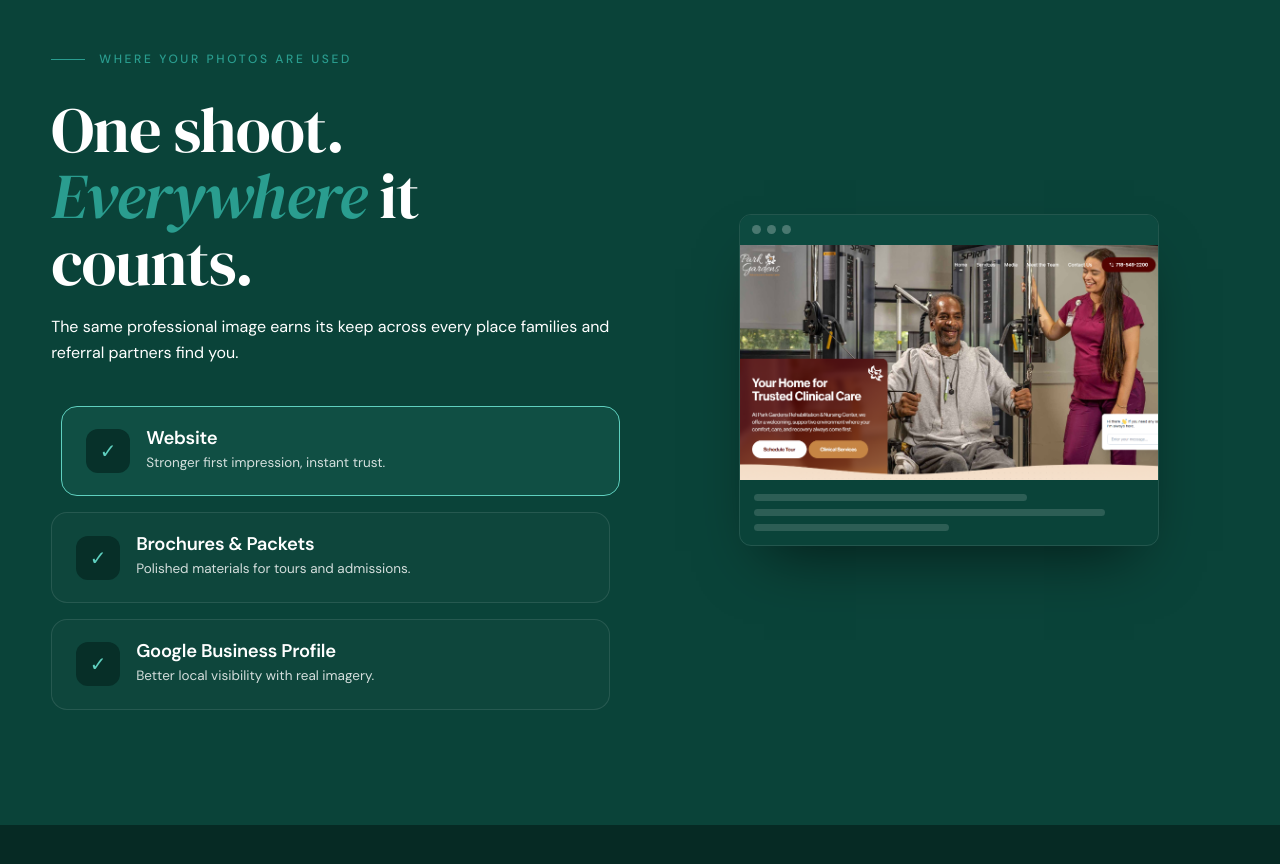
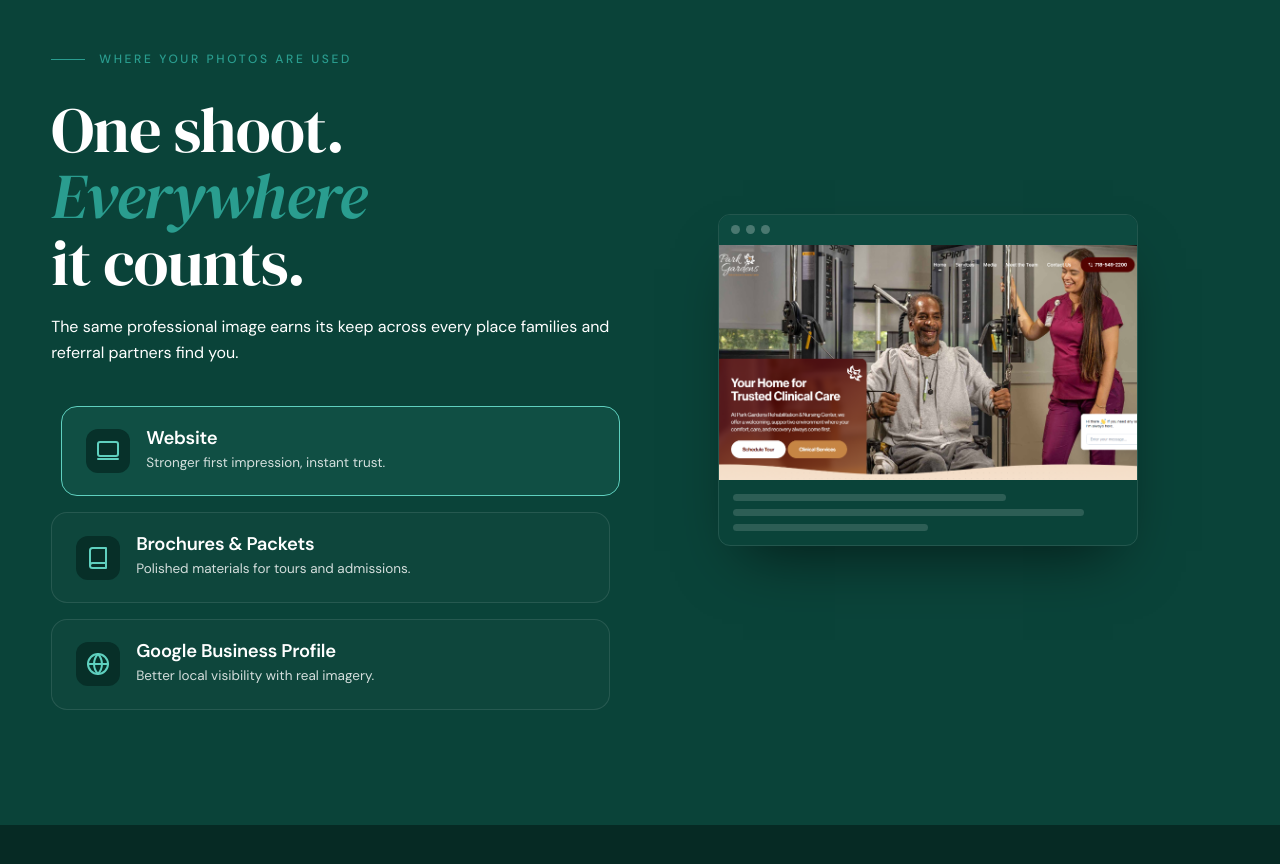
Before and after one commit to SunfieldMarketing/wavecare-website, a Next.js app: page /photoservices in a window 1280 px wide. Shown: the part 2860-3724 px from the top of the page. Built offline with nearby package versions, Linux system fonts and the light colour scheme.

Commit message:
style: fix global heading typography wrap and enhance photo services mockups UI

```diff
--- a/src/app/globals.css
+++ b/src/app/globals.css
@@ -69,7 +69,7 @@
     text-transform:uppercase; color:var(--teal-accent); margin-bottom:28px;}
   .label::before{content:""; width:34px; height:1px; background:var(--teal-accent);}
   .label.dark{color:var(--teal-primary);} .label.dark::before{background:var(--teal-primary);}
-  h1,h2,h3{font-family:var(--font-display); font-weight:400; line-height:1.04; letter-spacing:-0.015em; margin:0;}
+  h1,h2,h3{font-family:var(--font-display); font-weight:400; line-height:1.04; letter-spacing:-0.015em; margin:0; text-wrap:balance;}
   h2{font-size:clamp(34px,5vw,68px);} h3{font-size:clamp(22px,2.2vw,30px);}
   .accent{color:var(--teal-accent); font-style:italic;}
   .lite{font-style:italic; font-weight:300;}
--- a/src/app/photoservices/page.tsx
+++ b/src/app/photoservices/page.tsx
@@ -191,7 +191,7 @@ export default function PhotoServices() {
         <div className="container">
           <div className="sec-head" data-reveal style={{ textAlign: 'center', maxWidth: '700px', margin: '0 auto 60px' }}>
             <span className="label">WHY PROFESSIONAL PHOTOGRAPHY MATTERS</span>
-            <h2>Families form their first <br/><span className="accent">impression online.</span></h2>
+            <h2>Families form their first <span className="accent">impression online.</span></h2>
             <p className="sub" style={{ marginTop: '18px' }}>Outdated, inconsistent, or stock photography can make even the best facility feel untrustworthy. Drag to see the difference real photography makes.</p>
           </div>
 
@@ -211,8 +211,7 @@ export default function PhotoServices() {
           <div className="sec-head" data-reveal style={{ textAlign: 'center', margin: '0 auto 60px' }}>
             <span className="label">WHAT WE PHOTOGRAPH</span>
             <h2 style={{ fontSize: 'clamp(40px, 5vw, 64px)', lineHeight: '1.1', marginTop: '16px' }}>
-              Everything that tells your <br />
-              <span className="accent" style={{ fontStyle: 'italic' }}>story.</span>
+              Everything that tells your <span className="accent" style={{ fontStyle: 'italic' }}>story.</span>
             </h2>
           </div>
 
@@ -247,27 +246,27 @@ export default function PhotoServices() {
 
             <div className="ctx-tabs" style={{ display: 'flex', flexDirection: 'column', gap: '16px' }}>
               <div className={`ctx-tab ${ctxTab === 0 ? 'on' : ''}`} onMouseEnter={() => setCtxTab(0)} onClick={() => setCtxTab(0)} style={{ width: '100%', justifyContent: 'flex-start' }}>
-                <div className="ic">✓</div>
+                <div className="ic"><svg width="24" height="24" viewBox="0 0 24 24" fill="none" stroke="currentColor" strokeWidth="2" strokeLinecap="round" strokeLinejoin="round"><rect x="2" y="3" width="20" height="14" rx="2" ry="2"></rect><line x1="2" y1="20" x2="22" y2="20"></line></svg></div>
                 <div style={{ textAlign: 'left' }}>
                   <h3>Website</h3><p>Stronger first impression, instant trust.</p>
                 </div>
               </div>
               <div className={`ctx-tab ${ctxTab === 1 ? 'on' : ''}`} onMouseEnter={() => setCtxTab(1)} onClick={() => setCtxTab(1)} style={{ width: '100%', justifyContent: 'flex-start' }}>
-                <div className="ic">✓</div>
+                <div className="ic"><svg width="24" height="24" viewBox="0 0 24 24" fill="none" stroke="currentColor" strokeWidth="2" strokeLinecap="round" strokeLinejoin="round"><path d="M4 19.5A2.5 2.5 0 0 1 6.5 17H20"></path><path d="M6.5 2H20v20H6.5A2.5 2.5 0 0 1 4 19.5v-15A2.5 2.5 0 0 1 6.5 2z"></path></svg></div>
                 <div style={{ textAlign: 'left' }}>
                   <h3>Brochures &amp; Packets</h3><p>Polished materials for tours and admissions.</p>
                 </div>
               </div>
               <div className={`ctx-tab ${ctxTab === 2 ? 'on' : ''}`} onMouseEnter={() => setCtxTab(2)} onClick={() => setCtxTab(2)} style={{ width: '100%', justifyContent: 'flex-start' }}>
-                <div className="ic">✓</div>
+                <div className="ic"><svg width="24" height="24" viewBox="0 0 24 24" fill="none" stroke="currentColor" strokeWidth="2" strokeLinecap="round" strokeLinejoin="round"><circle cx="12" cy="12" r="10"></circle><line x1="2" y1="12" x2="22" y2="12"></line><path d="M12 2a15.3 15.3 0 0 1 4 10 15.3 15.3 0 0 1-4 10 15.3 15.3 0 0 1-4-10 15.3 15.3 0 0 1 4-10z"></path></svg></div>
                 <div style={{ textAlign: 'left' }}>
                   <h3>Google Business Profile</h3><p>Better local visibility with real imagery.</p>
                 </div>
               </div>
             </div>
           </div>
-          <div className="ctx" data-reveal style={{ display: 'flex', alignItems: 'center', justifyContent: 'center' }}>
-            <div className="ctx-stage" style={{ position: 'relative', height: '100%', minHeight: '440px', width: '100%' }}>
+          <div className="ctx" data-reveal style={{ display: 'flex', alignItems: 'flex-end', justifyContent: 'center' }}>
+            <div className="ctx-stage" style={{ position: 'relative', height: '100%', minHeight: '520px', width: '115%', marginLeft: '-7.5%' }}>
               <div className={`ctx-scene ${ctxTab === 0 ? 'on' : ''}`}>
                 <div className="mock-web">
                   <div className="bar"><i></i><i></i><i></i></div>
```
